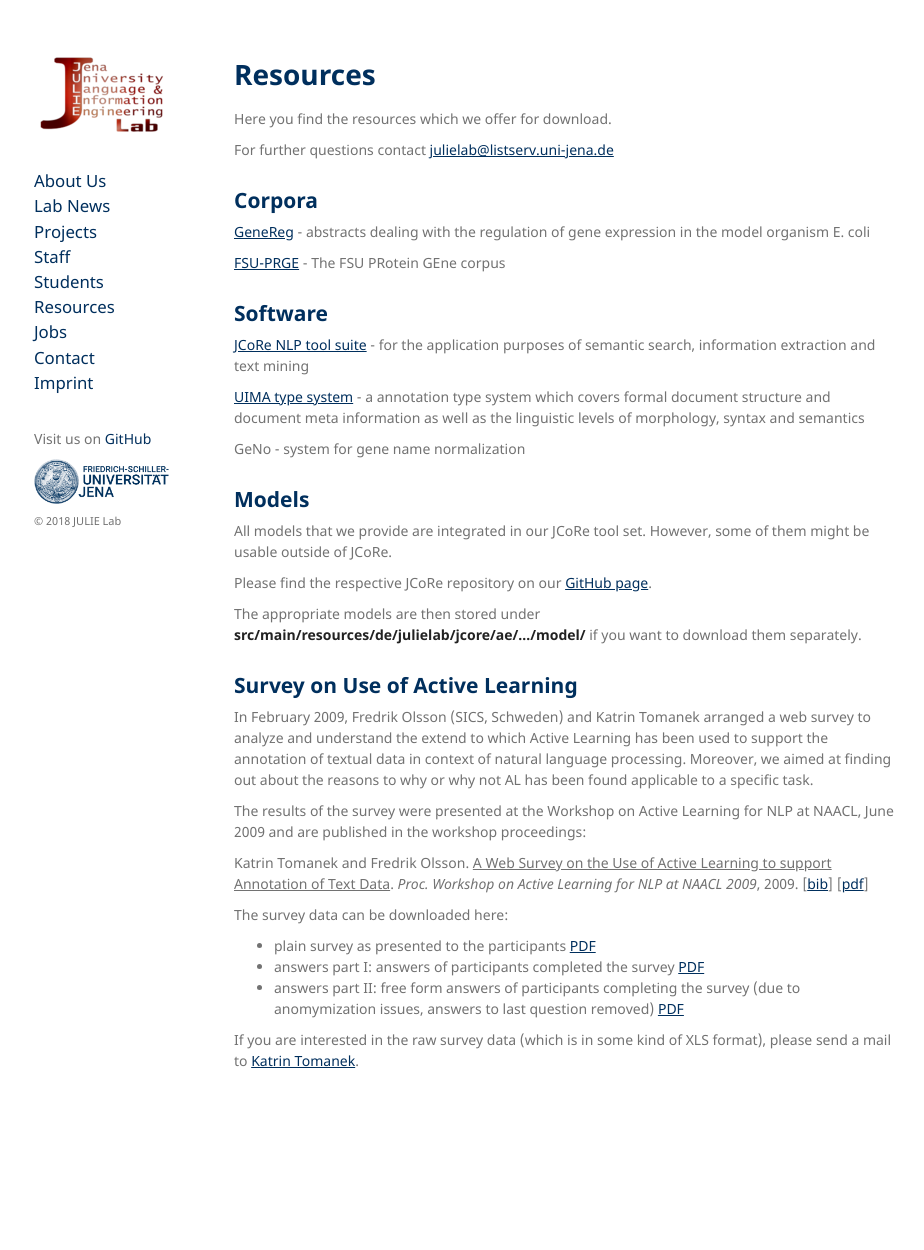
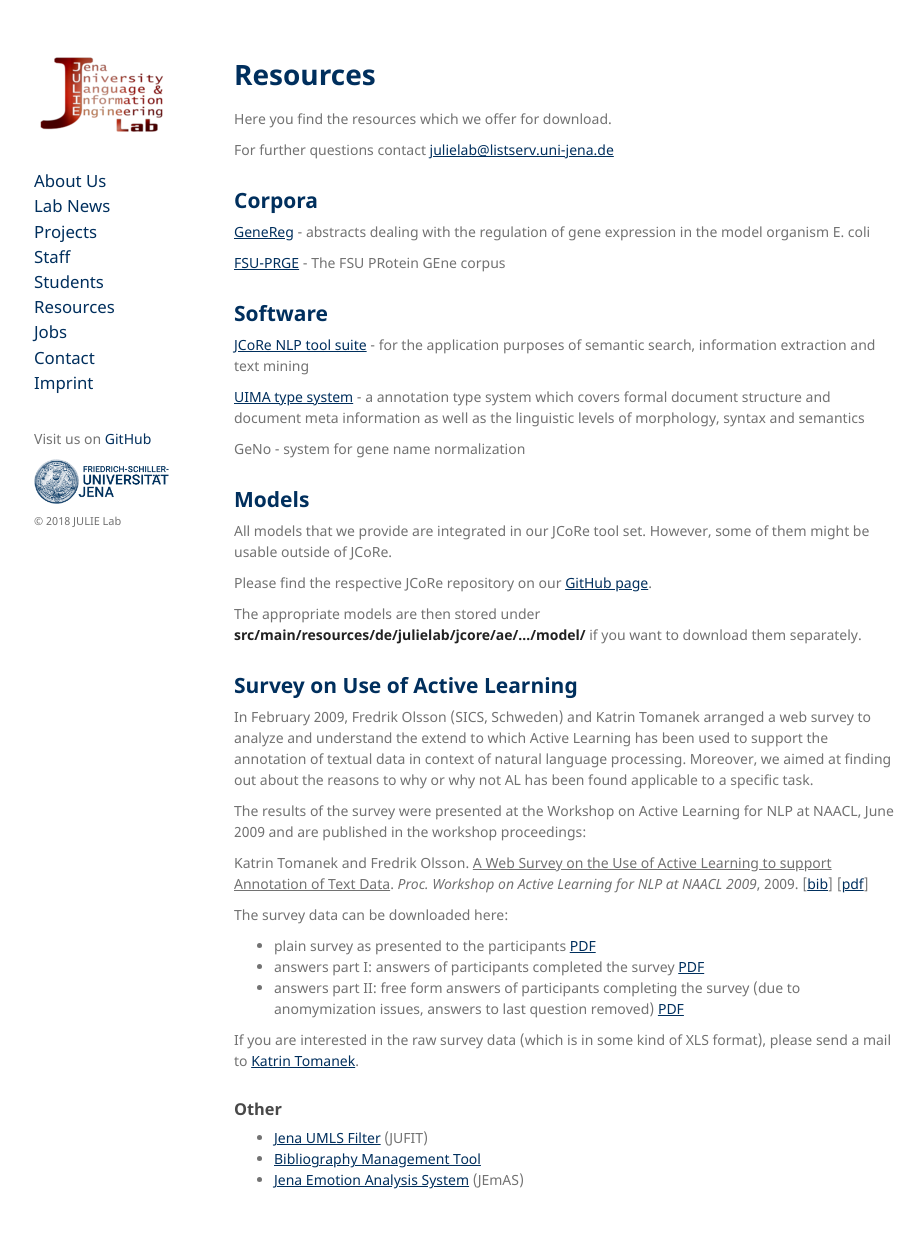
Before and after one commit to JULIELab/JULIELab.github.io, a Jekyll site: the page built from resources/index.md, in a window 1280 px wide. Shown: the whole page, without its empty margins (176-1100 px from the left). Built offline with Jekyll 4.4.1, drawn with Linux system fonts in a browser that asks for light colours; our own code applies the rules of GitHub Pages for plain Markdown files; before the commit the page ends 1131 px from its top, so only the background shows below that.

Commit message:
moves "other" section" from JCoRe to "resources"
less wrong, but might need refinement

```diff
--- a/resources/index.md
+++ b/resources/index.md
@@ -44,3 +44,9 @@ The survey data can be downloaded here:
 * answers part II: free form answers of participants completing the survey (due to anomymization issues, answers to last question removed) [PDF](http://www.julielab.de/coling_multimedia/de/downloads/AL+Survey/survey_report_answers2_anonymous.pdf)
 
 If you are interested in the raw survey data (which is in some kind of XLS format), please send a mail to [Katrin Tomanek](mailto:katrin.tomanek@uni-jena.de).
+
+### Other
+
+* [Jena UMLS Filter](https://github.com/JULIELab/jufit) (JUFIT)
+* [Bibliography Management Tool](https://github.com/JULIELab/bibliographie)
+* [Jena Emotion Analysis System](https://github.com/JULIELab/JEmAS) (JEmAS)
```
